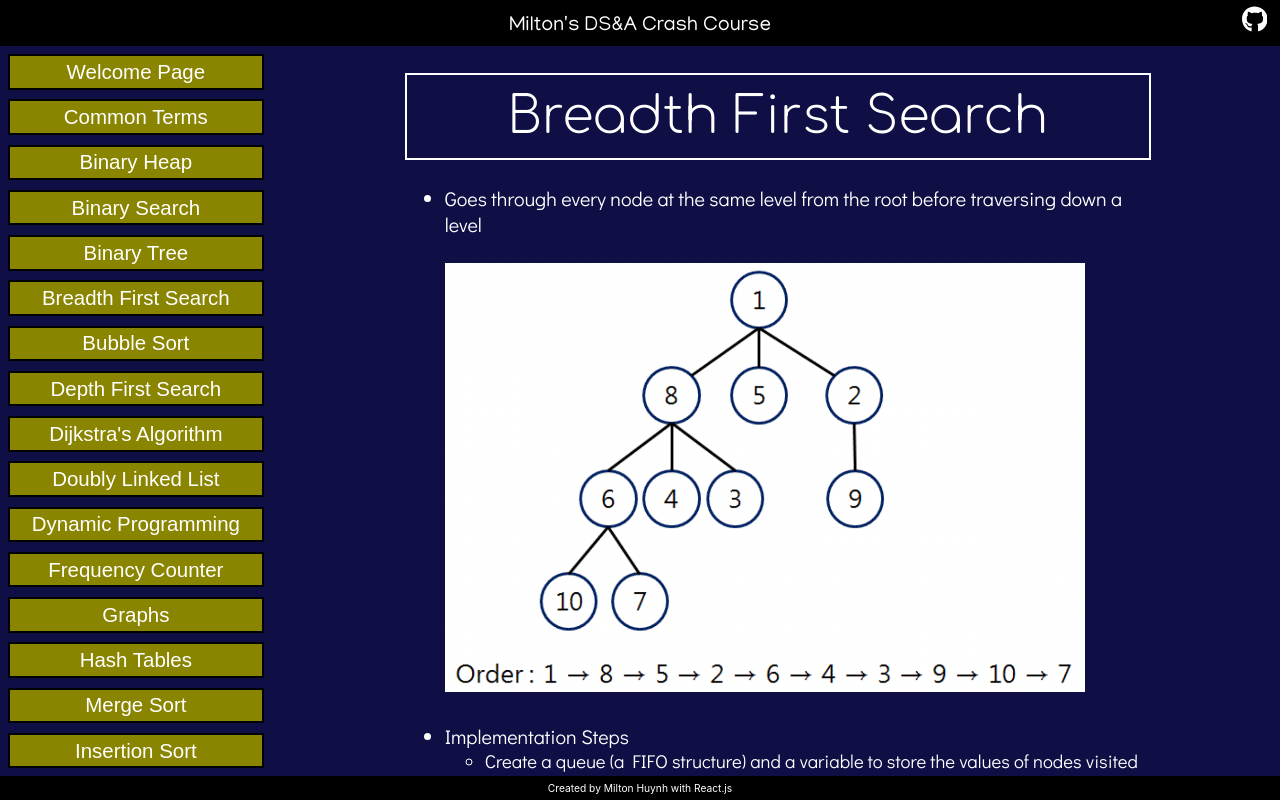
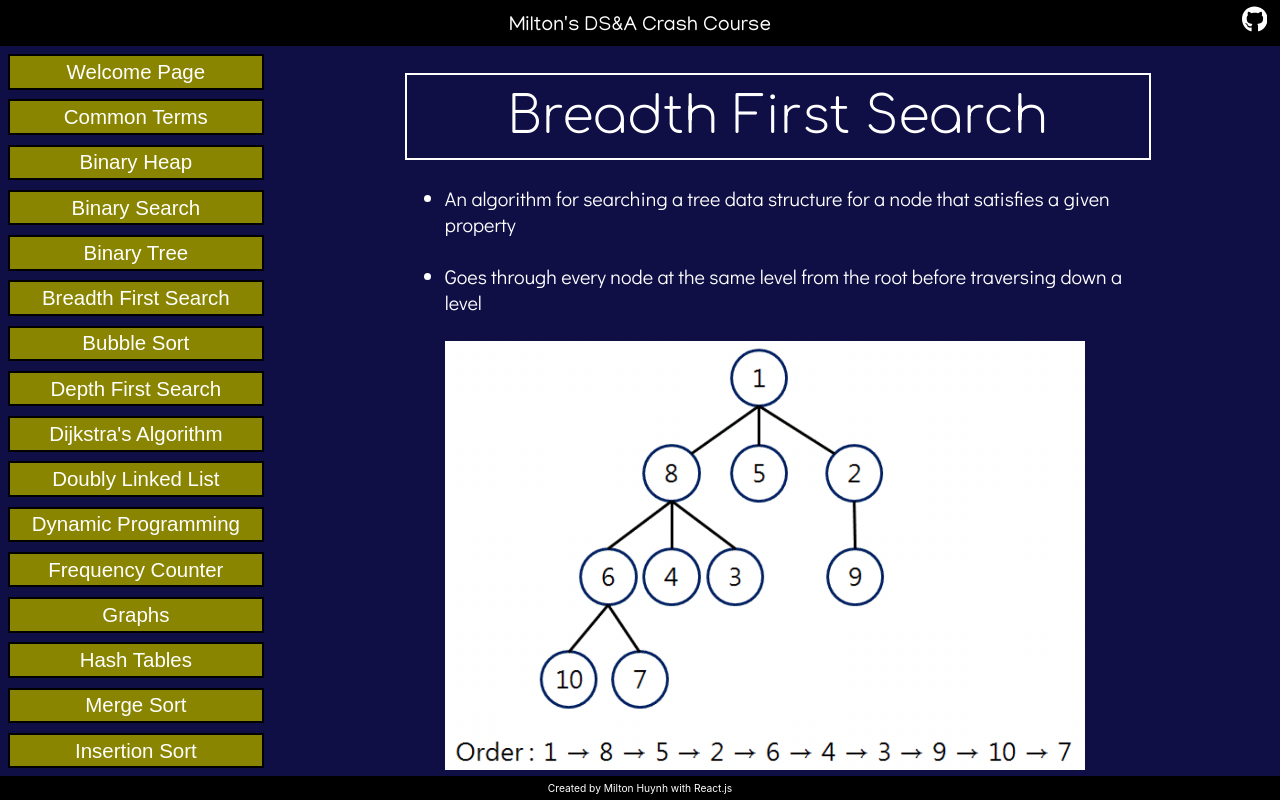
Before and after one commit to miltonhuynh/DSA-guide, a React (Create React App) app in the folder app/: page /DSA-guide/BreadthFirstSearch in a window 1280 px wide. Built offline with nearby package versions, Linux system fonts and the light colour scheme; a web font is replaced by a local one.

Commit message:
Added line to BFS

```diff
--- a/app/src/Concepts/BreadthFirstSearch.js
+++ b/app/src/Concepts/BreadthFirstSearch.js
@@ -23,6 +23,7 @@ export default function BreadthFirstSearch() {
       <div class="Concept_title">Breadth First Search</div>
       <div class="Container font-m">
         <ul>
+          <li>An algorithm for searching a tree data structure for a node that satisfies a given property</li><br/>
           <li>Goes through every node at the same level from the root before traversing down a level</li><br/>
           <img src={require('../images/BFS.png')} style={{width: "50vw"}} alt="Breadth First Search illustration"></img><br/><br/>
           <li>
```
